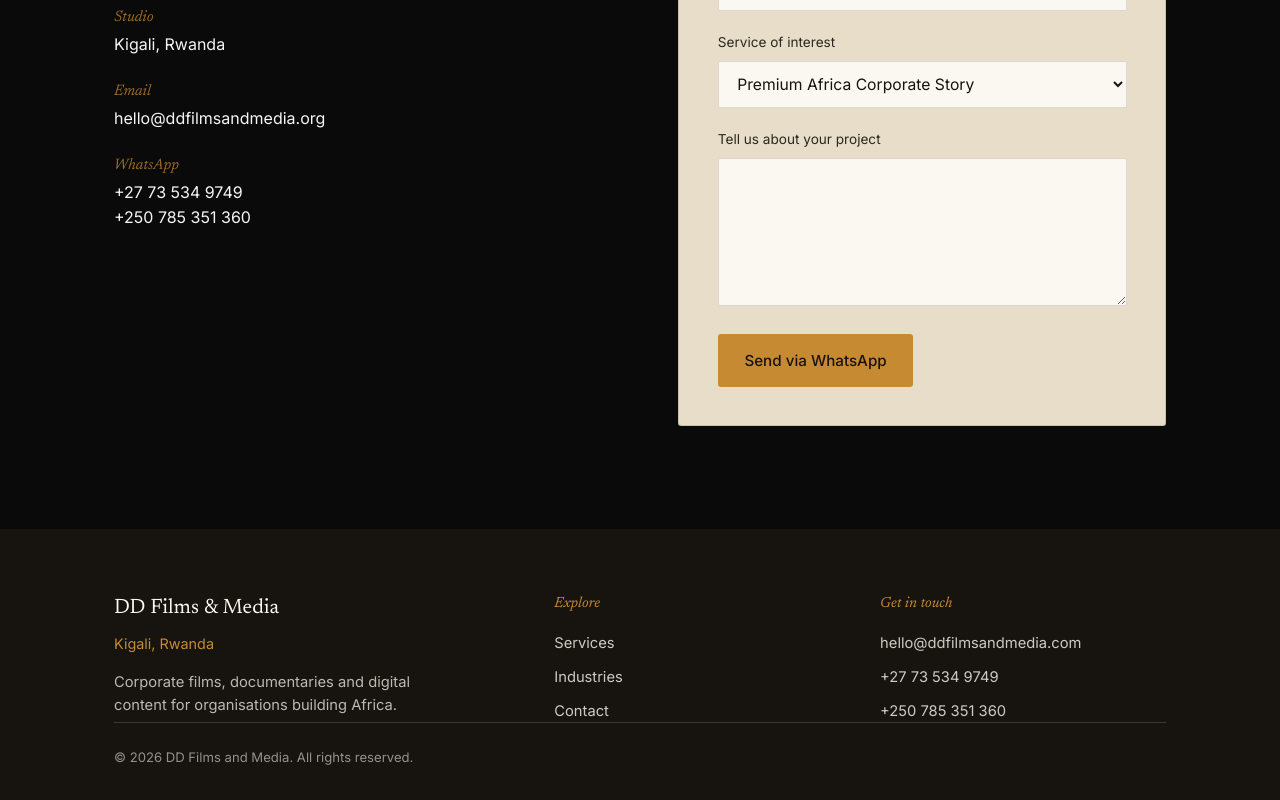
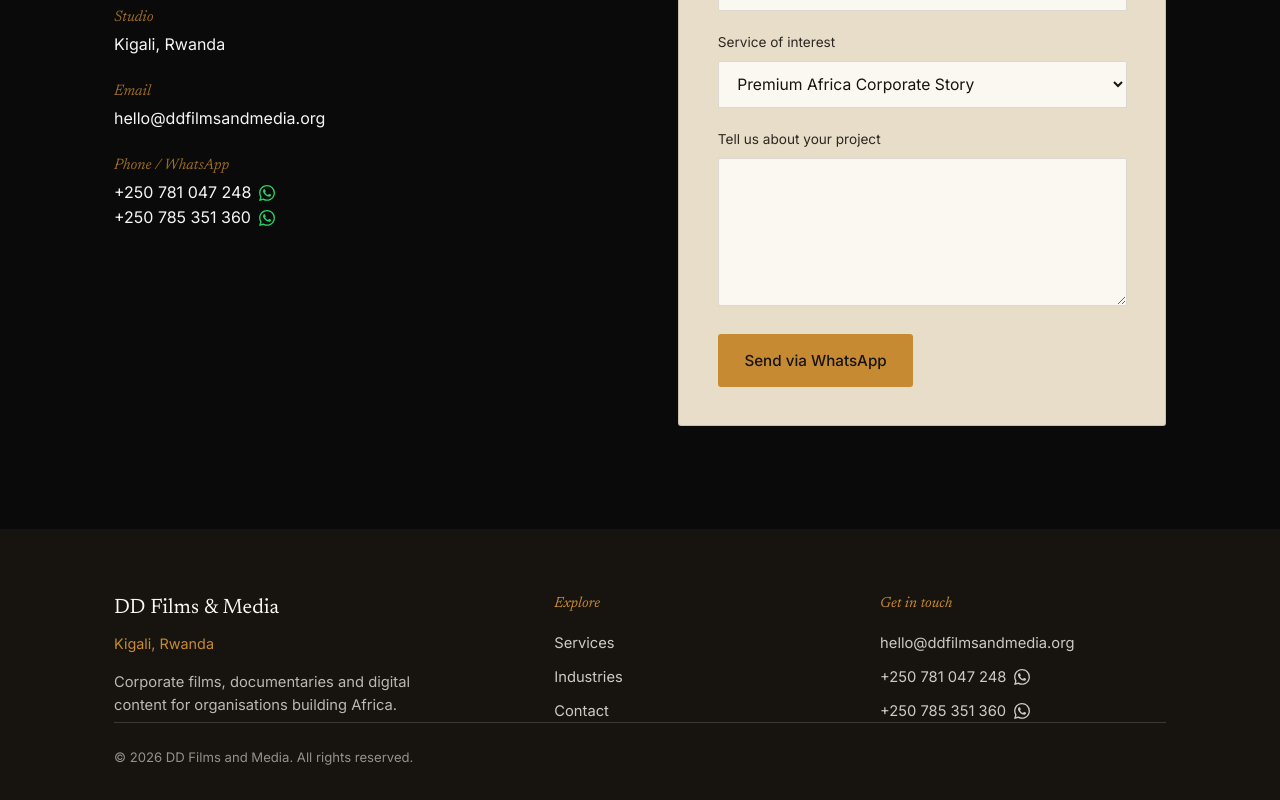
Before and after one commit to fzbaylor-del/dd-films, a React (Vite) app: page /contact in a window 1280 px wide. Shown: the part 495-1295 px from the top of the page. Built offline with nearby package versions, Linux system fonts and the light colour scheme; the HTML template or start-up script is replaced by a standard one.

Commit message:
Contact and contact form updated + Footer has been updated

```diff
--- a/src/components/Footer.jsx
+++ b/src/components/Footer.jsx
@@ -1,5 +1,10 @@
 import { Link } from 'react-router-dom';
 import '../styles/Footer.css';
+
+const PHONE_NUMBERS = [
+  { display: '+250 781 047 248', tel: '+250781047248', wa: '250781047248' },
+  { display: '+250 785 351 360', tel: '+250785351360', wa: '250785351360' },
+];
 
 export default function Footer() {
   const year = new Date().getFullYear();
@@ -22,21 +27,24 @@
 
         <div className="footer__col">
           <p className="footer__heading">Get in touch</p>
-          <a href="mailto:hello@ddfilmsandmedia.com">hello@ddfilmsandmedia.com</a>
-          <a
-            href="https://wa.me/27735349749"
-            target="_blank"
-            rel="noopener noreferrer"
-          >
-            +27 73 534 9749
-          </a>
-          <a
-            href="https://wa.me/250785351360"
-            target="_blank"
-            rel="noopener noreferrer"
-          >
-            +250 785 351 360
-          </a>
+          <a href="mailto:hello@ddfilmsandmedia.org">hello@ddfilmsandmedia.org</a>
+
+          {PHONE_NUMBERS.map(({ display, tel, wa }) => (
+            <div className="footer__phone" key={tel}>
+              <a href={`tel:${tel}`}>{display}</a>
+              <a
+                href={`https://wa.me/${wa}`}
+                target="_blank"
+                rel="noopener noreferrer"
+                className="footer__wa"
+                aria-label={`Chat with us on WhatsApp at ${display}`}
+              >
+                <svg viewBox="0 0 24 24" width="16" height="16" fill="currentColor" aria-hidden="true">
+                  <path d="M17.472 14.382c-.297-.149-1.758-.867-2.03-.967-.273-.099-.471-.148-.67.15-.197.297-.767.966-.94 1.164-.173.199-.347.223-.644.075-.297-.15-1.255-.463-2.39-1.475-.883-.788-1.48-1.761-1.653-2.059-.173-.297-.018-.458.13-.606.134-.133.298-.347.446-.52.149-.174.198-.298.298-.497.099-.198.05-.371-.025-.52-.075-.149-.669-1.612-.916-2.207-.242-.579-.487-.5-.669-.51-.173-.008-.371-.01-.57-.01-.198 0-.52.074-.792.372-.272.297-1.04 1.016-1.04 2.479 0 1.462 1.065 2.875 1.213 3.074.149.198 2.096 3.2 5.077 4.487.709.306 1.262.489 1.693.625.712.227 1.36.195 1.872.118.571-.085 1.758-.719 2.006-1.413.248-.694.248-1.289.173-1.413-.074-.124-.272-.198-.57-.347m-5.421 7.403h-.004a9.87 9.87 0 01-5.031-1.378l-.361-.214-3.741.982.998-3.648-.235-.374a9.86 9.86 0 01-1.51-5.26c.001-5.45 4.436-9.884 9.888-9.884 2.64 0 5.122 1.03 6.988 2.898a9.825 9.825 0 012.893 6.994c-.003 5.45-4.437 9.884-9.885 9.884m8.413-18.297A11.815 11.815 0 0012.05 0C5.495 0 .16 5.335.157 11.892c0 2.096.547 4.142 1.588 5.945L.057 24l6.305-1.654a11.882 11.882 0 005.683 1.448h.005c6.554 0 11.89-5.335 11.893-11.893a11.821 11.821 0 00-3.48-8.413Z" />
+                </svg>
+              </a>
+            </div>
+          ))}
         </div>
       </div>
 
--- a/src/pages/Contact.jsx
+++ b/src/pages/Contact.jsx
@@ -9,7 +9,12 @@
   'Not sure yet',
 ];
 
-const WHATSAPP_NUMBER = '250785351360'; // +250 785 351 360 — no +, no spaces
+const WHATSAPP_NUMBER = '250785351360'; // form enquiries go here — no +, no spaces
+
+const PHONE_NUMBERS = [
+  { display: '+250 781 047 248', tel: '+250781047248', wa: '250781047248' },
+  { display: '+250 785 351 360', tel: '+250785351360', wa: '250785351360' },
+];
 
 const initialForm = {
   name: '',
@@ -31,7 +36,6 @@
   function handleSubmit(event) {
     event.preventDefault();
 
-    // Build the WhatsApp message from the form fields
     const text = [
       `New enquiry from DD Films website`,
       ``,
@@ -70,22 +74,23 @@
               <a href="mailto:hello@ddfilmsandmedia.org">hello@ddfilmsandmedia.org</a>
             </div>
             <div>
-              <p className="contact__label">WhatsApp</p>
-              <a
-                href="https://wa.me/27735349749"
-                target="_blank"
-                rel="noopener noreferrer"
-              >
-                +27 73 534 9749
-              </a>
-              <br />
-              <a
-                href="https://wa.me/250785351360"
-                target="_blank"
-                rel="noopener noreferrer"
-              >
-                +250 785 351 360
-              </a>
+              <p className="contact__label">Phone / WhatsApp</p>
+              {PHONE_NUMBERS.map(({ display, tel, wa }) => (
+                <div className="contact__phone" key={tel}>
+                  <a href={`tel:${tel}`}>{display}</a>
+                  <a
+                    href={`https://wa.me/${wa}`}
+                    target="_blank"
+                    rel="noopener noreferrer"
+                    className="contact__wa"
+                    aria-label={`Chat with us on WhatsApp at ${display}`}
+                  >
+                    <svg viewBox="0 0 24 24" width="16" height="16" fill="currentColor" aria-hidden="true">
+                      <path d="M17.472 14.382c-.297-.149-1.758-.867-2.03-.967-.273-.099-.471-.148-.67.15-.197.297-.767.966-.94 1.164-.173.199-.347.223-.644.075-.297-.15-1.255-.463-2.39-1.475-.883-.788-1.48-1.761-1.653-2.059-.173-.297-.018-.458.13-.606.134-.133.298-.347.446-.52.149-.174.198-.298.298-.497.099-.198.05-.371-.025-.52-.075-.149-.669-1.612-.916-2.207-.242-.579-.487-.5-.669-.51-.173-.008-.371-.01-.57-.01-.198 0-.52.074-.792.372-.272.297-1.04 1.016-1.04 2.479 0 1.462 1.065 2.875 1.213 3.074.149.198 2.096 3.2 5.077 4.487.709.306 1.262.489 1.693.625.712.227 1.36.195 1.872.118.571-.085 1.758-.719 2.006-1.413.248-.694.248-1.289.173-1.413-.074-.124-.272-.198-.57-.347m-5.421 7.403h-.004a9.87 9.87 0 01-5.031-1.378l-.361-.214-3.741.982.998-3.648-.235-.374a9.86 9.86 0 01-1.51-5.26c.001-5.45 4.436-9.884 9.888-9.884 2.64 0 5.122 1.03 6.988 2.898a9.825 9.825 0 012.893 6.994c-.003 5.45-4.437 9.884-9.885 9.884m8.413-18.297A11.815 11.815 0 0012.05 0C5.495 0 .16 5.335.157 11.892c0 2.096.547 4.142 1.588 5.945L.057 24l6.305-1.654a11.882 11.882 0 005.683 1.448h.005c6.554 0 11.89-5.335 11.893-11.893a11.821 11.821 0 00-3.48-8.413Z" />
+                    </svg>
+                  </a>
+                </div>
+              ))}
             </div>
           </div>
         </div>
--- a/src/pages/Portfolio.jsx
+++ b/src/pages/Portfolio.jsx
@@ -34,7 +34,7 @@
     title: 'Africa Day 2022',
     industry: 'NGOs & Development',
     service: 'Event Highlight Reel',
-    location: 'Kigali, Rwanda',
+
     video:
       'https://res.cloudinary.com/aj7immgb/video/upload/v1790087711/AFRICA_DAY_2022_HIGHLIGHT.mp4',
   },
--- a/src/styles/Contact.css
+++ b/src/styles/Contact.css
@@ -89,3 +89,23 @@
     grid-template-columns: 1fr;
   }
 }
+
+.footer__phone,
+.contact__phone {
+  display: flex;
+  align-items: center;
+  gap: 0.5rem;
+}
+
+.footer__wa,
+.contact__wa {
+  display: inline-flex;
+  align-items: center;
+  color: #25D366; /* WhatsApp green */
+  transition: opacity 0.2s ease;
+}
+
+.footer__wa:hover,
+.contact__wa:hover {
+  opacity: 0.7;
+}
--- a/src/styles/Footer.css
+++ b/src/styles/Footer.css
@@ -62,3 +62,23 @@
     grid-template-columns: 1fr;
   }
 }
+
+.footer__phone,
+.contact__phone {
+  display: flex;
+  align-items: center;
+  gap: 0.5rem;
+}
+
+.footer__wa,
+.contact__wa {
+  display: inline-flex;
+  align-items: center;
+  color: #25D366; /* WhatsApp green */
+  transition: opacity 0.2s ease;
+}
+
+.footer__wa:hover,
+.contact__wa:hover {
+  opacity: 0.7;
+}
```
